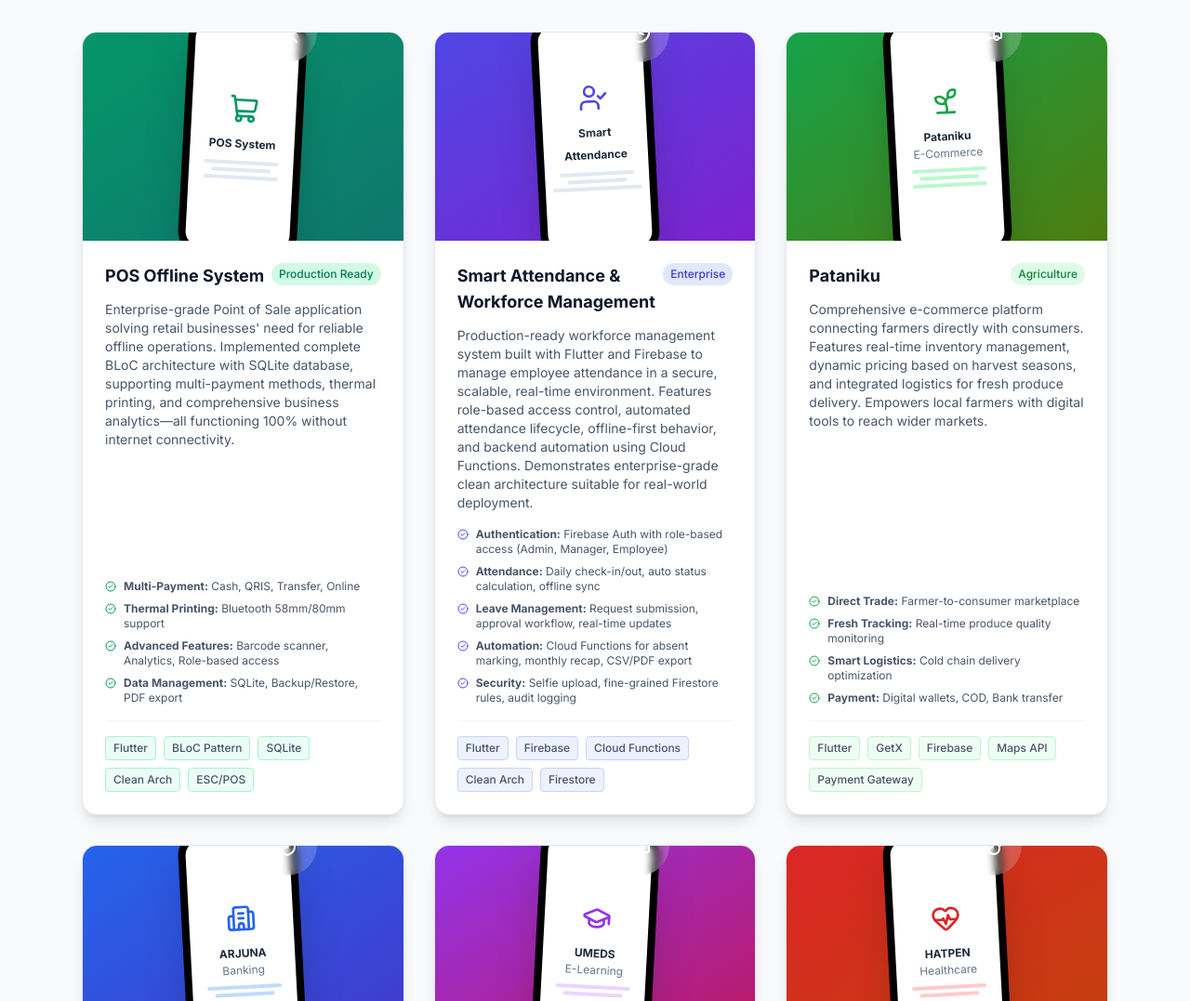
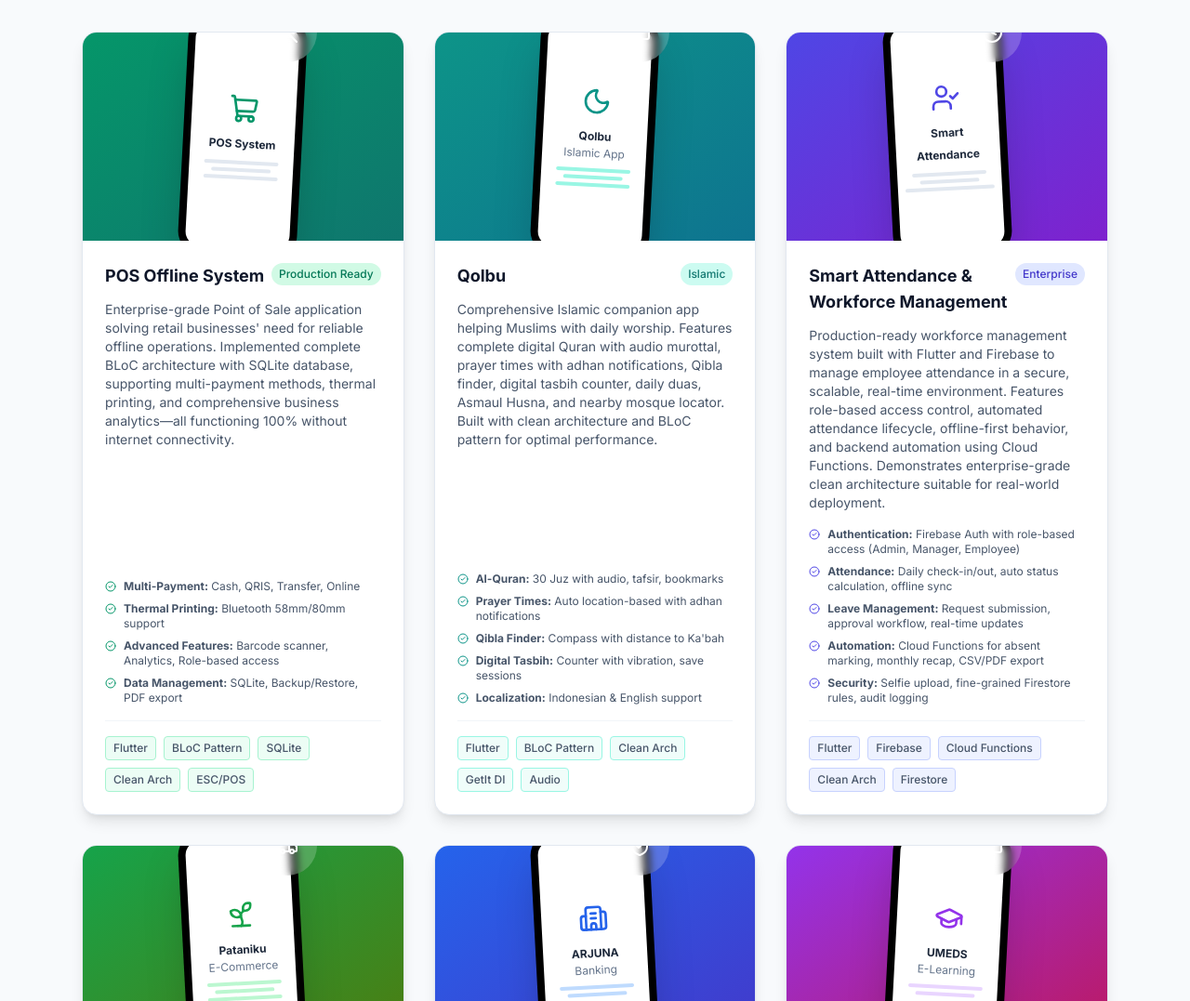
Before and after one commit to Noufalgithub/flutter-portofolio, a plain HTML site: page index.html in a window 1280 px wide. Shown: the part 3445-4522 px from the top of the page at 93% size. Drawn offline with nearby package versions, Linux system fonts and the light colour scheme.

Commit message:
add qolbu project

```diff
--- a/index.html
+++ b/index.html
@@ -339,6 +339,76 @@
                             <span class="text-xs font-medium text-slate-600 bg-emerald-50 px-2 py-1 rounded border border-emerald-200">SQLite</span>
                             <span class="text-xs font-medium text-slate-600 bg-emerald-50 px-2 py-1 rounded border border-emerald-200">Clean Arch</span>
                             <span class="text-xs font-medium text-slate-600 bg-emerald-50 px-2 py-1 rounded border border-emerald-200">ESC/POS</span>
+                        </div>
+                    </div>
+                </div>
+
+                <!-- Qolbu -->
+                <div class="group bg-white rounded-2xl overflow-hidden border border-slate-200 shadow-lg hover:shadow-2xl transition-all duration-500 transform hover:-translate-y-2 flex flex-col">
+                    <div class="relative h-56 bg-gradient-to-br from-teal-600 to-cyan-700 flex items-center justify-center overflow-hidden">
+                        <!-- Phone Mockup -->
+                        <div class="relative">
+                            <div class="w-32 h-64 bg-black rounded-3xl p-2 shadow-2xl transform rotate-3 transition-transform group-hover:rotate-0">
+                                <div class="w-full h-full bg-white rounded-2xl flex items-center justify-center">
+                                    <div class="text-center px-2">
+                                        <i data-lucide="moon" class="w-8 h-8 text-teal-600 mx-auto mb-2"></i>
+                                        <span class="text-xs font-bold text-slate-800">Qolbu</span>
+                                        <span class="text-xs text-slate-500 block">Islamic App</span>
+                                        <div class="mt-2 space-y-1">
+                                            <div class="h-1 bg-teal-200 rounded w-20 mx-auto"></div>
+                                            <div class="h-1 bg-teal-200 rounded w-16 mx-auto"></div>
+                                            <div class="h-1 bg-teal-200 rounded w-18 mx-auto"></div>
+                                        </div>
+                                    </div>
+                                </div>
+                            </div>
+                            <!-- Floating Elements -->
+                            <div class="absolute -top-4 -right-4 w-16 h-16 bg-white/20 backdrop-blur-sm rounded-full flex items-center justify-center">
+                                <i data-lucide="book-open" class="w-6 h-6 text-white"></i>
+                            </div>
+                        </div>
+                        <!-- Overlay Effect -->
+                        <div class="absolute inset-0 bg-gradient-to-t from-black/20 to-transparent opacity-0 group-hover:opacity-100 transition-opacity"></div>
+                    </div>
+                    <div class="p-6 flex-1 flex flex-col">
+                        <div class="flex justify-between items-start mb-3">
+                            <h3 class="text-lg font-bold text-slate-900">Qolbu</h3>
+                            <span class="bg-teal-100 text-teal-700 text-xs px-2 py-1 rounded-full font-medium">Islamic</span>
+                        </div>
+                        <p class="text-slate-600 text-sm mb-4 flex-1">
+                            Comprehensive Islamic companion app helping Muslims with daily worship. Features complete digital Quran with audio murottal, prayer times with adhan notifications, Qibla finder, digital tasbih counter, daily duas, Asmaul Husna, and nearby mosque locator. Built with clean architecture and BLoC pattern for optimal performance.
+                        </p>
+
+                        <!-- Features List -->
+                        <ul class="space-y-2 mb-4">
+                            <li class="flex items-start text-xs text-slate-600">
+                                <i data-lucide="check-circle-2" class="w-3 h-3 text-teal-600 mt-0.5 mr-2 shrink-0"></i>
+                                <span><strong>Al-Quran:</strong> 30 Juz with audio, tafsir, bookmarks</span>
+                            </li>
+                            <li class="flex items-start text-xs text-slate-600">
+                                <i data-lucide="check-circle-2" class="w-3 h-3 text-teal-600 mt-0.5 mr-2 shrink-0"></i>
+                                <span><strong>Prayer Times:</strong> Auto location-based with adhan notifications</span>
+                            </li>
+                            <li class="flex items-start text-xs text-slate-600">
+                                <i data-lucide="check-circle-2" class="w-3 h-3 text-teal-600 mt-0.5 mr-2 shrink-0"></i>
+                                <span><strong>Qibla Finder:</strong> Compass with distance to Ka'bah</span>
+                            </li>
+                            <li class="flex items-start text-xs text-slate-600">
+                                <i data-lucide="check-circle-2" class="w-3 h-3 text-teal-600 mt-0.5 mr-2 shrink-0"></i>
+                                <span><strong>Digital Tasbih:</strong> Counter with vibration, save sessions</span>
+                            </li>
+                            <li class="flex items-start text-xs text-slate-600">
+                                <i data-lucide="check-circle-2" class="w-3 h-3 text-teal-600 mt-0.5 mr-2 shrink-0"></i>
+                                <span><strong>Localization:</strong> Indonesian & English support</span>
+                            </li>
+                        </ul>
+
+                        <div class="flex flex-wrap gap-2 mt-auto pt-4 border-t border-slate-100">
+                            <span class="text-xs font-medium text-slate-600 bg-teal-50 px-2 py-1 rounded border border-teal-200">Flutter</span>
+                            <span class="text-xs font-medium text-slate-600 bg-teal-50 px-2 py-1 rounded border border-teal-200">BLoC Pattern</span>
+                            <span class="text-xs font-medium text-slate-600 bg-teal-50 px-2 py-1 rounded border border-teal-200">Clean Arch</span>
+                            <span class="text-xs font-medium text-slate-600 bg-teal-50 px-2 py-1 rounded border border-teal-200">GetIt DI</span>
+                            <span class="text-xs font-medium text-slate-600 bg-teal-50 px-2 py-1 rounded border border-teal-200">Audio</span>
                         </div>
                     </div>
                 </div>
```
